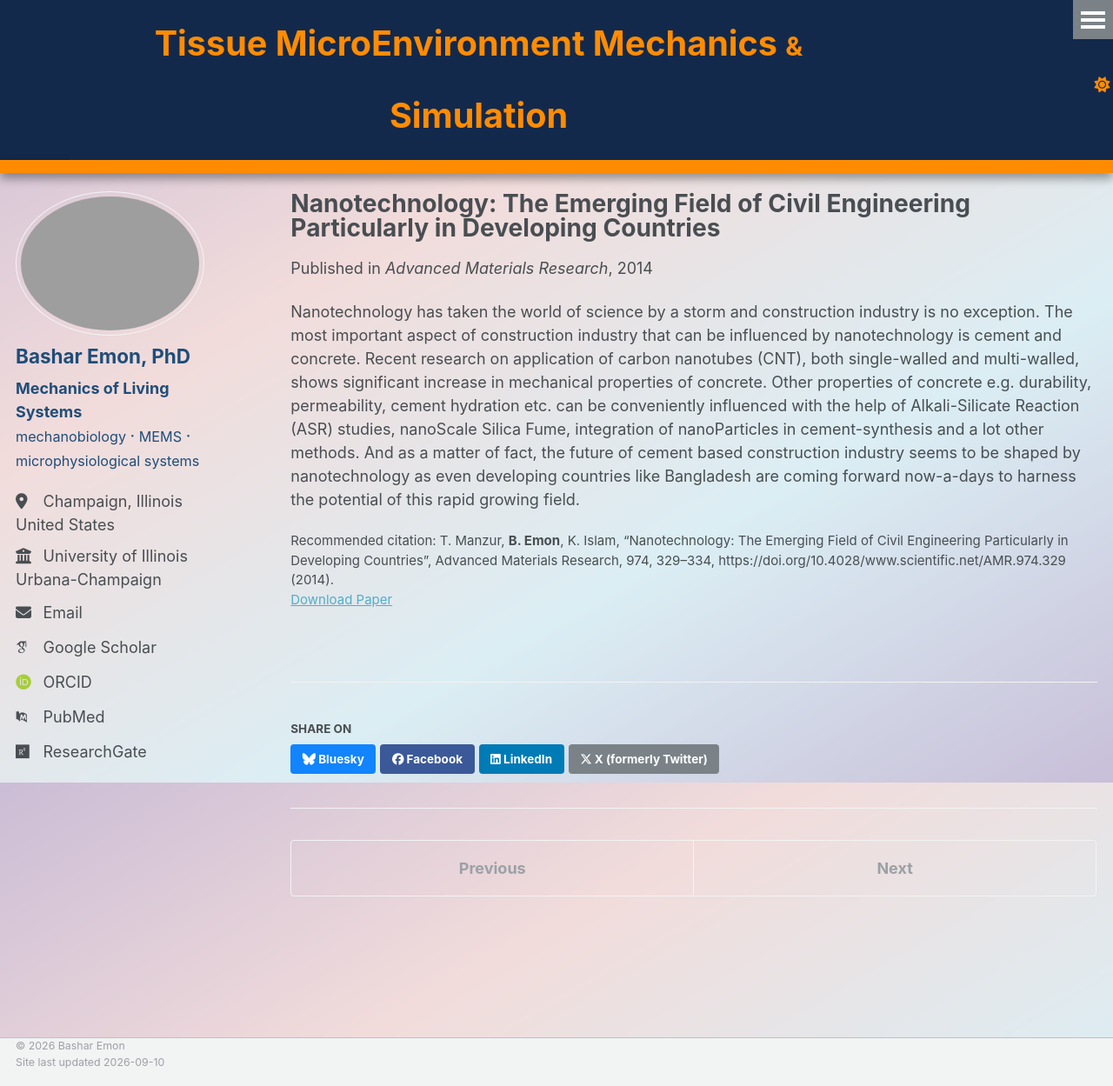
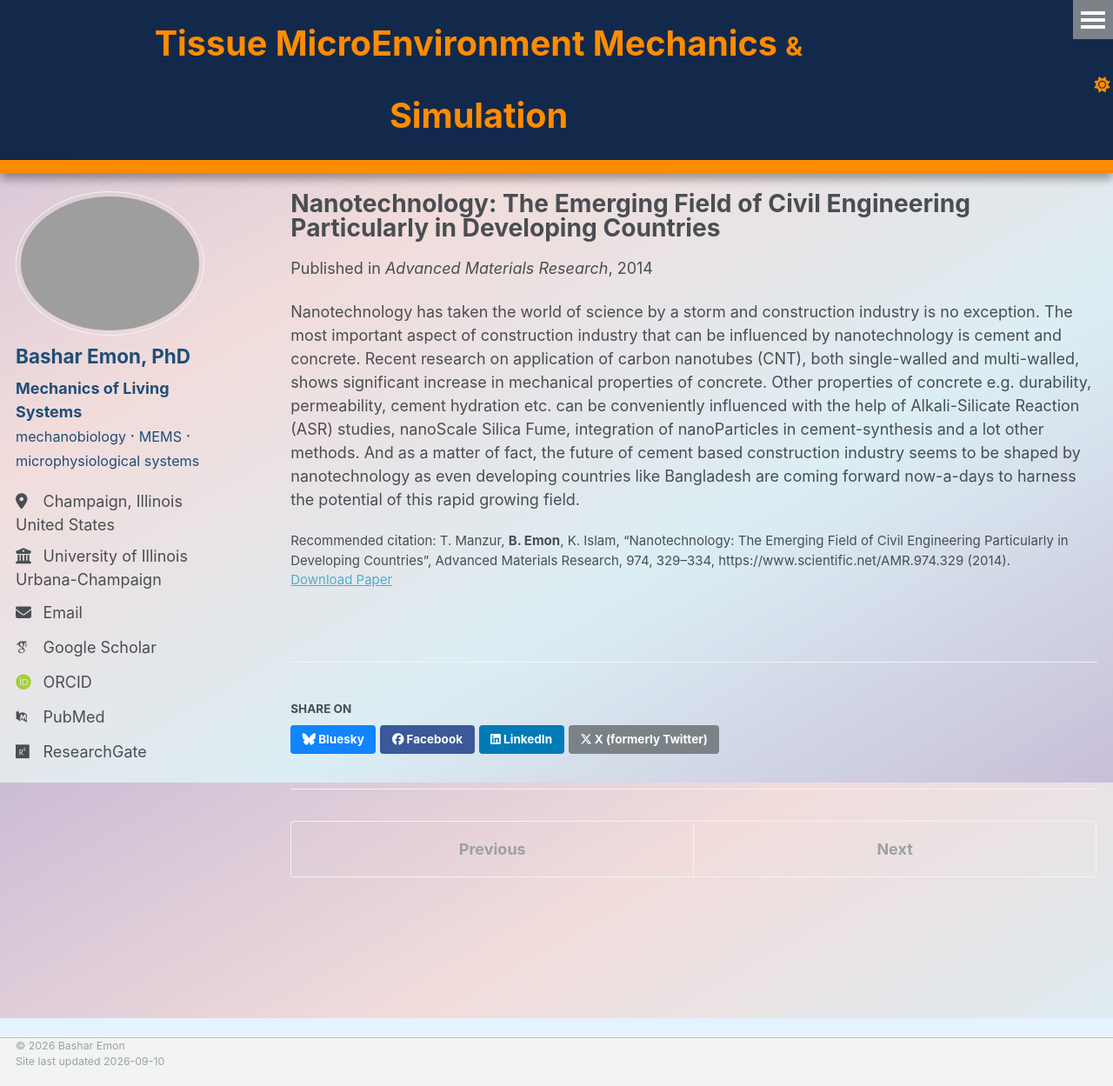
Before and after one commit to BasharEmon/BasharEmon.github.io, a Jekyll site: the page built from _publications/AMR-2014_1.md, in a window 1280 px wide and 1249 px high. Shown: the whole window at 87% size. Built offline with Jekyll 4.4.1, drawn with Linux system fonts in a browser that asks for light colours; some web fonts are replaced; part of the change alters nothing that is shown.

```diff
--- a/_publications/AMR-2014_1.md
+++ b/_publications/AMR-2014_1.md
@@ -7,7 +7,7 @@ excerpt: 'This paper discusses how nanotechnology can revolutionize civil engine
 date: 2014-01-01
 venue: 'Advanced Materials Research'
 paperurl: 'http://BasharEmon.github.io/files/AMR-2014_1'
-citation: 'T. Manzur, <b>B. Emon</b>, K. Islam, “Nanotechnology: The Emerging Field of Civil Engineering Particularly in Developing Countries”, Advanced Materials Research, 974, 329–334, https://doi.org/10.4028/www.scientific.net/AMR.974.329 (2014).'
+citation: 'T. Manzur, <b>B. Emon</b>, K. Islam, “Nanotechnology: The Emerging Field of Civil Engineering Particularly in Developing Countries”, Advanced Materials Research, 974, 329–334, https://www.scientific.net/AMR.974.329 (2014).'
 ---
 
 Nanotechnology has taken the world of science by a storm and construction industry is no exception. The most important aspect of construction industry that can be influenced by nanotechnology is cement and concrete. Recent research on application of carbon nanotubes (CNT), both single-walled and multi-walled, shows significant increase in mechanical properties of concrete. Other properties of concrete e.g. durability, permeability, cement hydration etc. can be conveniently influenced with the help of Alkali-Silicate Reaction (ASR) studies, nanoScale Silica Fume, integration of nanoParticles in cement-synthesis and a lot other methods. And as a matter of fact, the future of cement based construction industry seems to be shaped by nanotechnology as even developing countries like Bangladesh are coming forward now-a-days to harness the potential of this rapid growing field.
```
